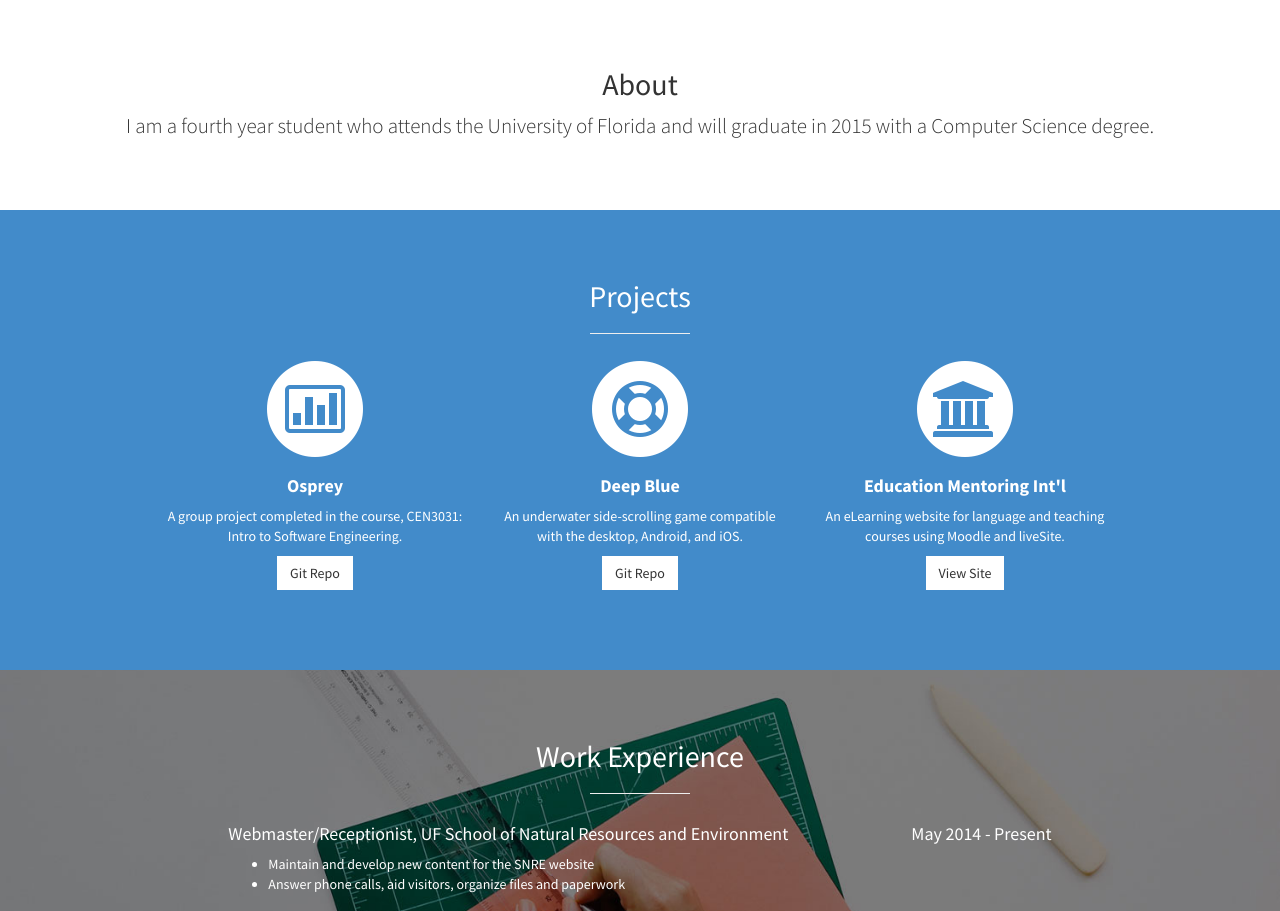
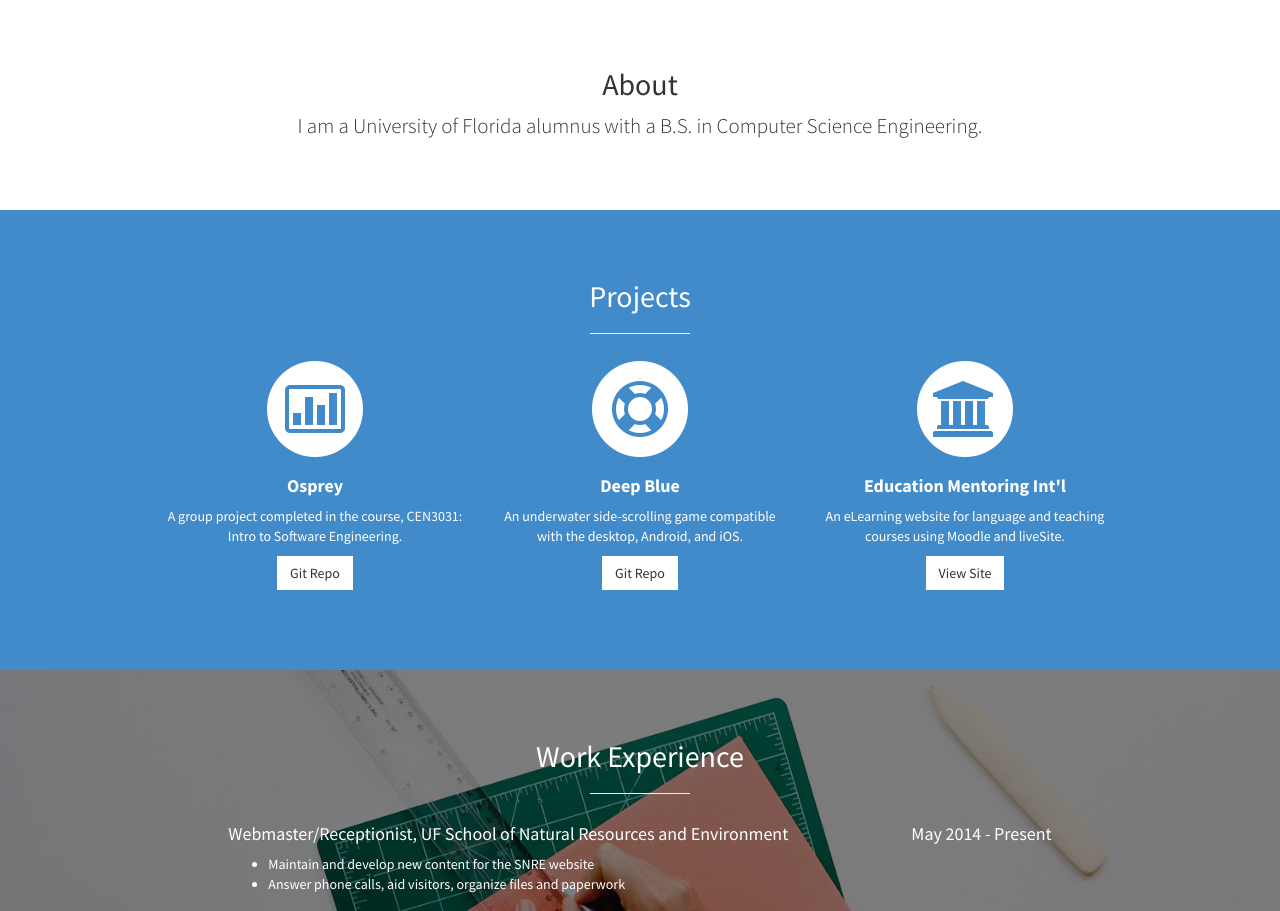
Before and after one commit to psdewar2/psdewar2.github.io, a plain HTML site: page index.html in a window 1280 px wide. Shown: the part 802-1713 px from the top of the page. Drawn offline with Linux system fonts and the light colour scheme.

Commit message:
Updated about section

```diff
--- a/index.html
+++ b/index.html
@@ -95,7 +95,7 @@
             <div class="row">
                 <div class="col-lg-12 text-center">
                     <h2>About</h2>
-                    <p class="lead">I am a fourth year student who attends the University of Florida and will graduate in 2015 with a Computer Science degree.</p>
+                    <p class="lead">I am a University of Florida alumnus with a B.S. in Computer Science Engineering.</p>
                 </div>
             </div>
             <!-- /.row -->
```
